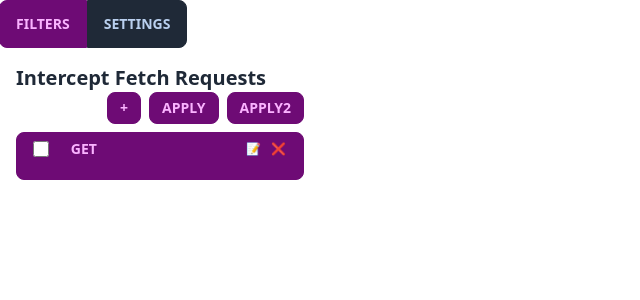
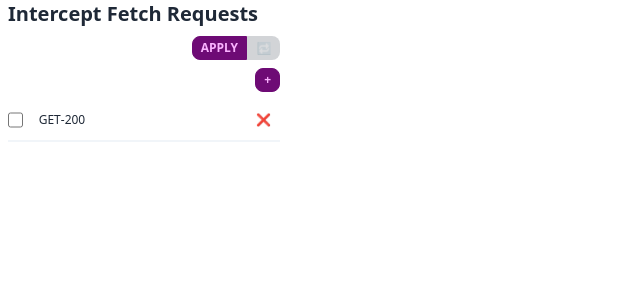
Before and after one commit to morshedgit/chrome-ex-interceptor, a React (Vite) app: page / in a window 1280 px wide. Shown: the top 300 px of the page, without its empty margins (0-640 px from the left). Built offline with nearby package versions, Linux system fonts and the light colour scheme; no server answers.

Commit message:
feat(filters): improves ui

```diff
--- a/package.json
+++ b/package.json
@@ -9,6 +9,7 @@
     "preview": "vite preview"
   },
   "dependencies": {
+    "@tailwindcss/container-queries": "^0.1.1",
     "daisyui": "^2.51.4",
     "react": "^18.2.0",
     "react-dom": "^18.2.0",
--- a/src/App.tsx
+++ b/src/App.tsx
@@ -1,8 +1,9 @@
 import { useState } from "react";
-import { ConfigKey, useConfig } from "./store/useConfig";
+import { ConfigKey, useConfig } from "./hooks/useConfig";
 import Filters from "./Filters";
-import { applyFilter, applyFilter2 } from "./services/chrome";
+import { applyFilter, applyFilterOnDocumentStart } from "./services/chrome";
 import FilterHeader from "./FilterHeader";
+import Settings from "./Settings";
 
 enum TABS {
   FILTERS = "FILTERS",
@@ -11,16 +12,21 @@ enum TABS {
 function App() {
   const [activeTab, setActiveTab] = useState<TABS>(TABS.FILTERS);
   return (
-    <main>
-      <div className="btn-group">
+    <main className="w-[18rem] px-2">
+      <h1 className="text-xl font-bold">Intercept Fetch Requests</h1>
+      <div className="btn-group px-4 hidden">
         <button
-          className={`btn ${activeTab === TABS.FILTERS ? "btn-active" : ""}`}
+          className={`btn btn-xs ${
+            activeTab === TABS.FILTERS ? "btn-active" : ""
+          }`}
           onClick={() => setActiveTab(TABS.FILTERS)}
         >
           Filters
         </button>
         <button
-          className={`btn ${activeTab === TABS.SETTINGS ? "btn-active" : ""}`}
+          className={`btn btn-xs ${
+            activeTab === TABS.SETTINGS ? "btn-active" : ""
+          }`}
           onClick={() => setActiveTab(TABS.SETTINGS)}
         >
           Settings
@@ -28,7 +34,7 @@ function App() {
       </div>
 
       {activeTab === TABS.FILTERS && <Filters />}
-      {activeTab === TABS.SETTINGS && <div>Setting</div>}
+      {activeTab === TABS.SETTINGS && <Settings />}
     </main>
   );
 }
--- a/src/Filter.tsx
+++ b/src/Filter.tsx
@@ -1,4 +1,4 @@
-import { Config, ConfigKey, useConfig } from "./store/useConfig";
+import { Config, ConfigKey, useConfig } from "./hooks/useConfig";
 import { options } from "./data/options";
 
 function Filter(props: {
@@ -69,8 +69,6 @@ function Filter(props: {
     }
   };
 
-  console.log({ config: props.config });
-
   return (
     <form
       onSubmit={handleSubmit}
@@ -88,7 +86,7 @@ function Filter(props: {
           name="url"
           defaultValue={config.url}
           placeholder="dev.url.studyporter.com"
-          className="w-full input input-sm"
+          className="w-full input input-sm z-10"
         />
         <label htmlFor="method" className="block">
           Request Method
--- a/src/FilterHeader.tsx
+++ b/src/FilterHeader.tsx
@@ -1,4 +1,5 @@
-import { Config, ConfigKey, useConfig } from "./store/useConfig";
+import React, { useEffect, useState } from "react";
+import { Config, ConfigKey, useConfig } from "./hooks/useConfig";
 
 function FilterHeader(props: {
   config?: Config;
@@ -10,45 +11,55 @@ function FilterHeader(props: {
     updateConfig: state.updateConfig,
   }));
 
-  const handleRemoveConfig = () => {
+  const [checked, setChecked] = useState(false);
+
+  const handleRemoveConfig = (e: React.MouseEvent) => {
+    e.preventDefault();
     if (!props.config) return;
     removeConfig(props.config.key);
   };
 
-  const handleToggleConfig = () => {
+  const handleToggleConfig = (e: React.ChangeEvent) => {
+    e.preventDefault();
     if (!props.config) return;
     updateConfig({ ...props.config, selected: !props.config.selected });
   };
+
+  useEffect(() => console.log(props.config), [props.config]);
   return (
-    <div
-      className={`btn w-full h-fit ${
-        props.active ? "btn-accent" : "btn-primary"
-      } pb-2`}
-    >
-      <div className={`w-full grid grid-cols-[1fr_5fr_2fr] items-center gap-2`}>
+    <div className="flex items-center gap-2 @container border-b-2 border-slate-100 hover:bg-purple-300">
       <input
         type="checkbox"
-          className={`form-checkbox h-4 w-4 text-indigo-600 transition duration-150 ease-in-out ${
-            props.config ? "visible" : "invisible"
-          }`}
-          checked={props.config?.selected}
+        className={`hidden @[6rem]:inline h-4 w-4 text-indigo-600`}
+        checked={props.config?.selected ?? false}
         onChange={handleToggleConfig}
       />
+
+      <div
+        className={`w-full h-fit flex flex-col`}
+        onClick={(e) => {
+          e.preventDefault();
+          props.onEdit?.(props.config?.key);
+        }}
+      >
+        <div
+          className={`w-full flex flex-col  @[6rem]:flex-row items-center gap-2 p-2`}
+        >
           {props.config ? (
-          <h3 className="text-left truncate">{props.config?.method}</h3>
+            <div className="flex flex-col text-xs @[6rem]:flex-row">
+              <h3 className="text-left my-0 truncate">
+                {props.config?.method}
+              </h3>
+              <p className="hidden @[6rem]:inline">-</p>
+              <h3 className="text-left my-0 truncate">
+                {props.config.statusCode}
+              </h3>
+            </div>
           ) : (
             <p>New Filter</p>
           )}
           {props.config && (
-          <div className="ml-auto flex gap-2">
-            <button
-              className="btn btn-xs btn-ghost px-0"
-              onClick={() => {
-                props.onEdit?.(props.config?.key);
-              }}
-            >
-              <span>{`📝`}</span>
-            </button>
+            <div className="hidden @[6rem]:flex  ml-auto gap-2">
               <button
                 className="btn btn-xs btn-ghost px-0"
                 onClick={handleRemoveConfig}
@@ -58,7 +69,10 @@ function FilterHeader(props: {
             </div>
           )}
         </div>
-      <p className="w-full text-left text-xs break-all">{props.config?.url}</p>
+        <p className="hidden @[6rem]:inline w-full text-left text-xs break-all px-2">
+          {props.config?.url}
+        </p>
+      </div>
     </div>
   );
 }
--- a/src/Filters.tsx
+++ b/src/Filters.tsx
@@ -1,11 +1,12 @@
 import { useState } from "react";
-import { ConfigKey, useConfig } from "./store/useConfig";
+import { ConfigKey, useConfig } from "./hooks/useConfig";
 import Filter from "./Filter";
-import { applyFilter, applyFilter2 } from "./services/chrome";
+import { applyFilter, applyFilterOnDocumentStart } from "./services/chrome";
 import FilterHeader from "./FilterHeader";
 
 function Filters() {
   const [activeTab, setActiveTab] = useState<chrome.tabs.Tab | undefined>();
+  const [isOnDocStart, setIsOnDocStart] = useState(false);
   const [activeFilter, setActiveFilter] = useState<ConfigKey>();
 
   const { configs, config } = useConfig((state) => ({
@@ -19,29 +20,42 @@ function Filters() {
    */
   const handleApply = async () => {
     console.log("Getting The active tabId");
-    const tab = await applyFilter(configs);
-    setActiveTab(tab);
-  };
-
-  /**
-   *
-   * @returns
-   */
-  const handleApply2 = async () => {
-    console.log("Getting The active tabId");
-    const tab = await applyFilter2(configs);
+    const applyAction = isOnDocStart ? applyFilterOnDocumentStart : applyFilter;
+    const tab = await applyAction(configs);
     setActiveTab(tab);
   };
 
   return (
-    <div className="p-4 w-80">
-      <h1 className="text-xl font-bold">Intercept Fetch Requests</h1>
-      <div className="grid grid-cols-2 gap-2">
-        <h2 className="truncate">{activeTab?.title}</h2>
-        <div className="flex justify-end gap-2">
+    <div className="my-2">
+      <div
+        className={`${
+          activeFilter ? "invisible" : "visible"
+        } flex justify-end my-2 btn-group`}
+      >
+        <button
+          className="btn btn-xs btn-primary"
+          type="button"
+          onClick={handleApply}
+        >
+          {isOnDocStart ? "Apply on document start" : "Apply"}
+        </button>
+        <button
+          className="btn btn-xs btn-primary relative group"
+          type="button"
+          tabIndex={0}
+          onClick={() => setIsOnDocStart((v) => !v)}
+          disabled
+        >
+          <span className="rotate-90">{`🔃`}</span>
+        </button>
+      </div>
+
+      <div className="flex gap-2">
+        <h2 className="">{activeTab?.title}</h2>
+        <div className="flex-grow flex flex-wrap justify-end gap-2">
           {!activeFilter ? (
             <button
-              className="btn btn-primary btn-sm"
+              className="btn btn-primary btn-xs"
               title="Add new filter"
               onClick={() => setActiveFilter("New")}
             >
@@ -49,53 +63,42 @@ function Filters() {
             </button>
           ) : (
             <button
-              className="btn btn-primary btn-sm"
+              className="btn btn-primary btn-xs"
               title="Add new filter"
               onClick={() => setActiveFilter(undefined)}
             >
               {`<`}
             </button>
           )}
-
-          {!activeFilter && (
-            <>
-              <button
-                className="btn btn-sm btn-primary"
-                type="button"
-                onClick={handleApply}
-              >
-                Apply
-              </button>
-              <button
-                className="btn btn-sm btn-primary"
-                type="button"
-                onClick={handleApply2}
-              >
-                Apply2
-              </button>
-            </>
-          )}
         </div>
       </div>
       <section className="flex">
         <ul
-          className={`transition-[width] list-none pl-none flex flex-col gap-2 my-2 ${
-            activeFilter ? "w-0" : "w-[18rem]"
+          className={`transition-[width] pl-none flex flex-col gap-2 my-2 ${
+            activeFilter ? "w-[3rem]" : "w-[18rem]"
           } overflow-hidden`}
         >
-          {activeFilter === "New" && <Filter active onEdit={setActiveFilter} />}
           {Object.values(configs).map((config) => (
-            <FilterHeader
+            <li
               key={config.key}
-              config={config}
-              active={config.key === activeFilter}
-              onEdit={setActiveFilter}
-            />
+              className={`${
+                activeFilter === config.key
+                  ? "border-0 border-primary border-solid border-l-2"
+                  : ""
+              }`}
+            >
+              <FilterHeader
+                key={config.key}
+                config={config}
+                active={config.key === activeFilter}
+                onEdit={setActiveFilter}
+              />
+            </li>
           ))}
         </ul>
         <div
           className={`transition-[width] ${
-            activeFilter ? "w-[18rem]" : "w-0"
+            activeFilter ? "w-[15rem]" : "w-0"
           } overflow-hidden`}
         >
           <Filter
--- /dev/null
+++ b/src/Settings.tsx
@@ -0,0 +1,19 @@
+import { useState } from "react";
+import { ConfigKey, useConfig } from "./hooks/useConfig";
+import Filters from "./Filters";
+import { applyFilter, applyFilterOnDocumentStart } from "./services/chrome";
+import FilterHeader from "./FilterHeader";
+import { useSettings } from "./hooks/useSettings";
+
+function Settings() {
+  const { settings } = useSettings((state) => ({ settings: state.setting }));
+  return (
+    <div>
+      {settings.map((setting) => (
+        <li key={setting}>{setting}</li>
+      ))}
+    </div>
+  );
+}
+
+export default Settings;
--- a/src/store/useConfig.ts
+++ b/src/hooks/useConfig.ts
@@ -102,6 +102,6 @@ export const useConfig = create<{
 useConfig.getState().init();
 
 useConfig.subscribe((state) => {
-  console.log(`Updating state: ${JSON.stringify(state)}`);
+  console.log(state);
   appStorage.set("config", state.configs);
 });
--- a/src/services/chrome.ts
+++ b/src/services/chrome.ts
@@ -1,4 +1,4 @@
-import { Config, Configs } from "../store/useConfig";
+import { Config, Configs } from "../hooks/useConfig";
 
 function getTab() {
   return chrome.tabs.query({ active: true }).then((tabs) => tabs[0]);
@@ -62,7 +62,7 @@ export const applyFilter = async (configs: Configs) => {
   return tab;
 };
 
-export const applyFilter2 = async (configs: Configs) => {
+export const applyFilterOnDocumentStart = async (configs: Configs) => {
   const tab = await getTab();
   const tabId = tab.id;
 
--- a/tailwind.config.cjs
+++ b/tailwind.config.cjs
@@ -4,7 +4,7 @@ module.exports = {
   theme: {
     extend: {},
   },
-  plugins: [require("daisyui")],
+  plugins: [require("daisyui"), require("@tailwindcss/container-queries")],
 
   // daisyUI config (optional)
   daisyui: {
```
Also changed, not shown: src/hooks/useSettings.ts (added, +16 -0 lines), 1 other file (tests, documents, lock files or other folders). Lines whose indentation alone changed are shown as unchanged.
